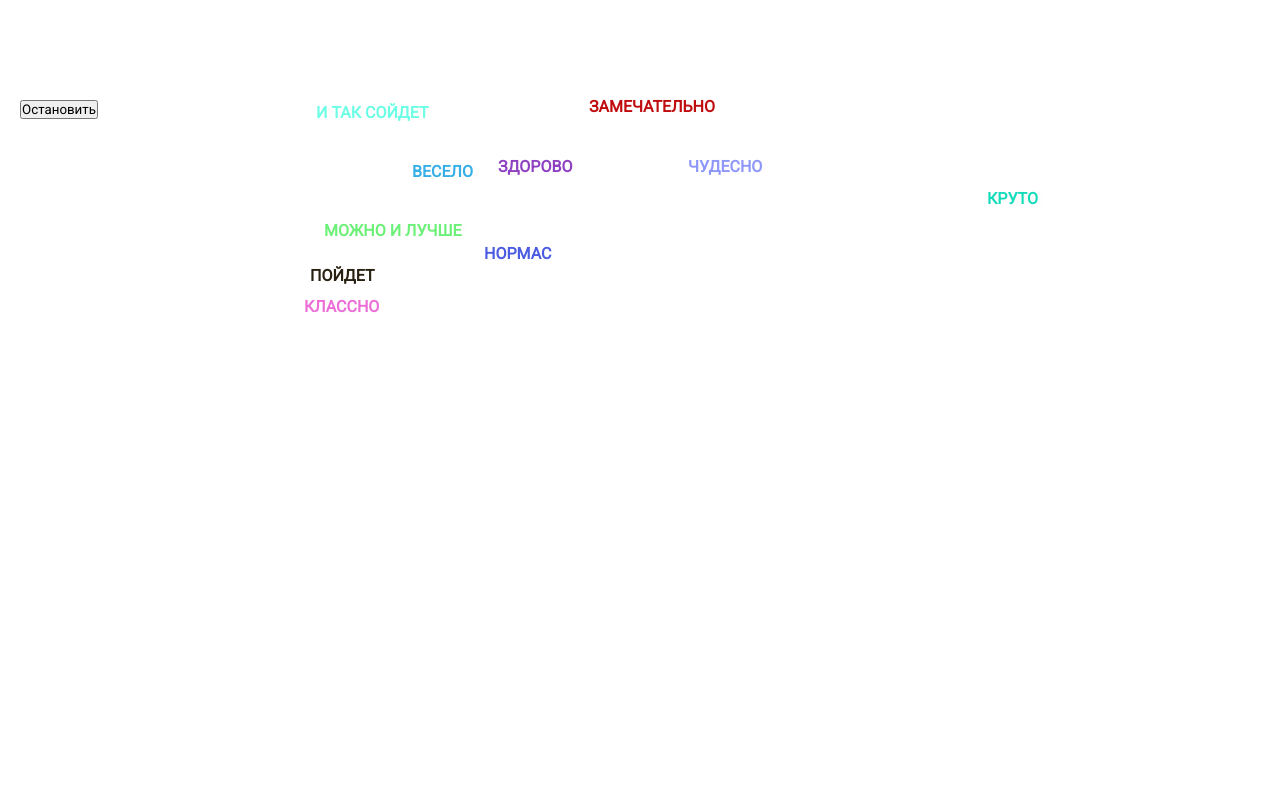
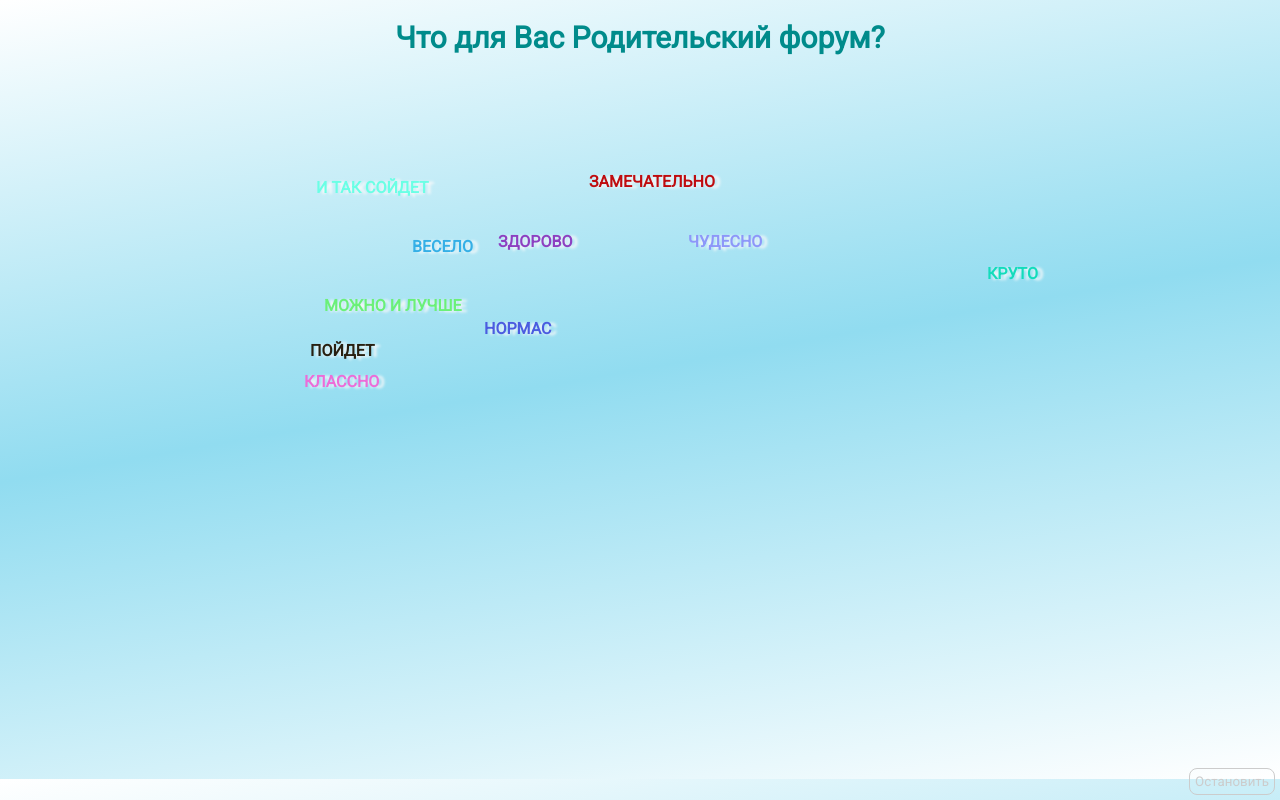
Before and after one commit to kalun62/tags, a plain HTML site: page index.html in a window 1280 px wide. Drawn offline with Linux system fonts and the light colour scheme; no server answers.

Commit message:
добавил фон и цвета

```diff
--- a/index.html
+++ b/index.html
@@ -10,7 +10,7 @@
 	<link rel="stylesheet" href="style.css">
 </head>
 <body>
-
+	<h1 class="mainTitle">Что для Вас Родительский форум?</h1>
 	<div id="tagContainer"></div>
 
 	<button id="click">Остановить</button>
--- a/script.js
+++ b/script.js
@@ -28,8 +28,6 @@ const getAllCourses = async () => {
 		console.error(err)
 	}
 }
-
-
 
 function render() {
 	const tagCont = document.getElementById("tagContainer");
@@ -75,7 +73,7 @@ function animate() {
 	const container = document.getElementById('tagContainer');
 	const tags = document.querySelectorAll('.tag')
 
-	const predefinedColors = ['#42AAFF', '#F34723', '#1560BD', '#7CFC00', '#0047AB', '#FEFE22', '#00FF00', '#FF9900', '#5733FF'];
+	const predefinedColors = ['blue', 'coral', 'darkgreen', 'darkmagenta', 'deeppink', 'deepskyblue', 'firebrick', 'lime', 'orangered'];
 
 	const containerWidth = container.clientWidth
 	const containerHeight = container.clientHeight
--- a/style.css
+++ b/style.css
@@ -4,13 +4,21 @@
 	box-sizing: border-box;
 	font-family: 'Roboto', sans-serif;
 }
+body{
+	background: rgb(255,255,255);
+	background: linear-gradient(170deg, rgba(255,255,255,1) 0%, rgba(145,220,240,1) 48%, rgba(255,255,255,1) 100%);
+}
+.mainTitle{
+	font-size: 30px;
+	color: darkcyan;
+}
 #tagContainer {
     position:relative;
-    background-color:white;
+    background-color:transparent;
     margin:0 auto;
     padding:0;
     width: 70%;
-    height:100vh;
+    height:88vh;
 }
 span.tag {
     position:absolute;
@@ -25,8 +33,19 @@ span.tag {
 
 #click{
 	position: absolute;
-	left: 20px;
-	top: 100px;
+	right: 5px;
+	bottom: 5px;
+	padding: 5px;
+	background-color: transparent;
+	border-radius: 8px;
+	outline: none;
+	border: 1px solid #ccc;
+	color: #ccc;
+	cursor: pointer;
+	transition: .3s;
+}
+#click:hover{
+	color: black;
 }
 
 
```
